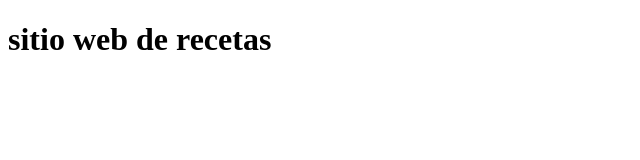
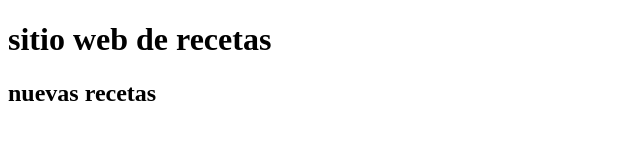
Before and after one commit to pauu89/sitio-web, a plain HTML site: page index.html in a window 1280 px wide. Shown: the whole page, without its empty margins (0-640 px from the left). Drawn offline with Linux system fonts and the light colour scheme.

Commit message:
agregue h2
un subtitulo

```diff
--- a/index.html
+++ b/index.html
@@ -4,6 +4,7 @@
 	<title>sitio web</title>
 </head>
 <body><h1>sitio web de recetas</h1>
+	<h2>nuevas recetas</h2>
 
 </body>
 </html>
```
